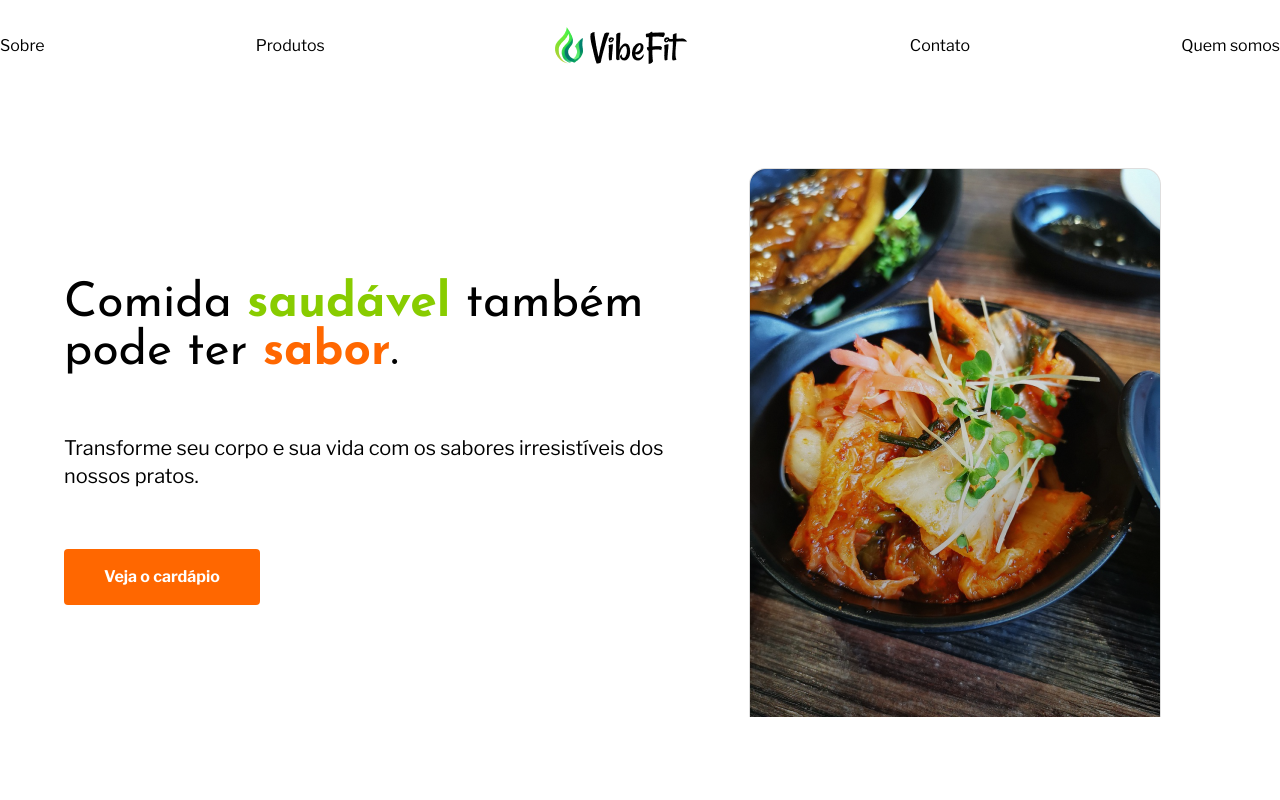
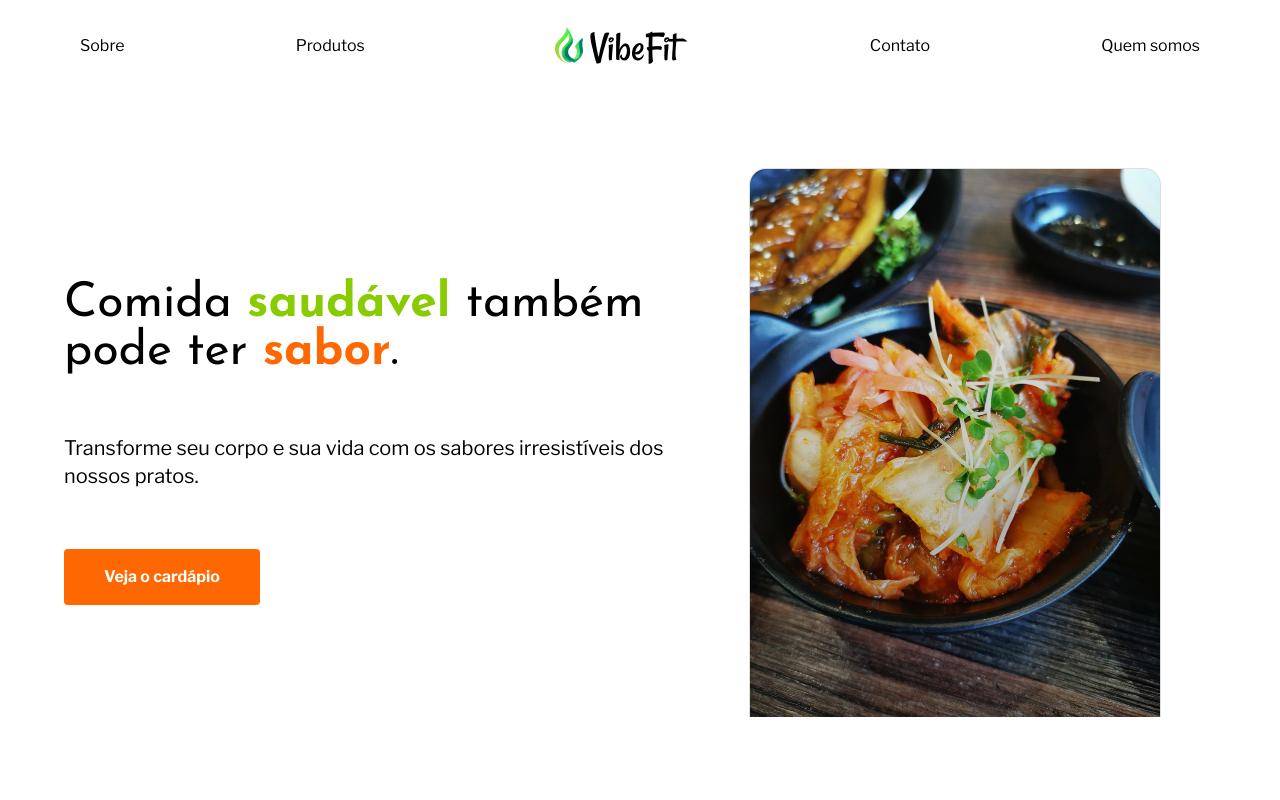
Before and after one commit to Luiss1569/sabor-fit, a Next.js app in the folder frontend/: page / in a window 1280 px wide. Shown: the top 800 px of the page. Built offline with nearby package versions, Linux system fonts and the light colour scheme; a web font is replaced by a local one.

Commit message:
Pequena mudanca na margem x da view Navbar

```diff
--- a/frontend/src/views/Home/Navbar/index.tsx
+++ b/frontend/src/views/Home/Navbar/index.tsx
@@ -3,7 +3,7 @@ import Image from "next/image";
 
 export default function Navbar() {
   return (
-    <header className="h-20 my-3">
+    <header className="h-20 my-3 mx-20">
       <nav>
         <ul className="flex flex-row justify-between items-center text-lightGris">
           <li>
```
